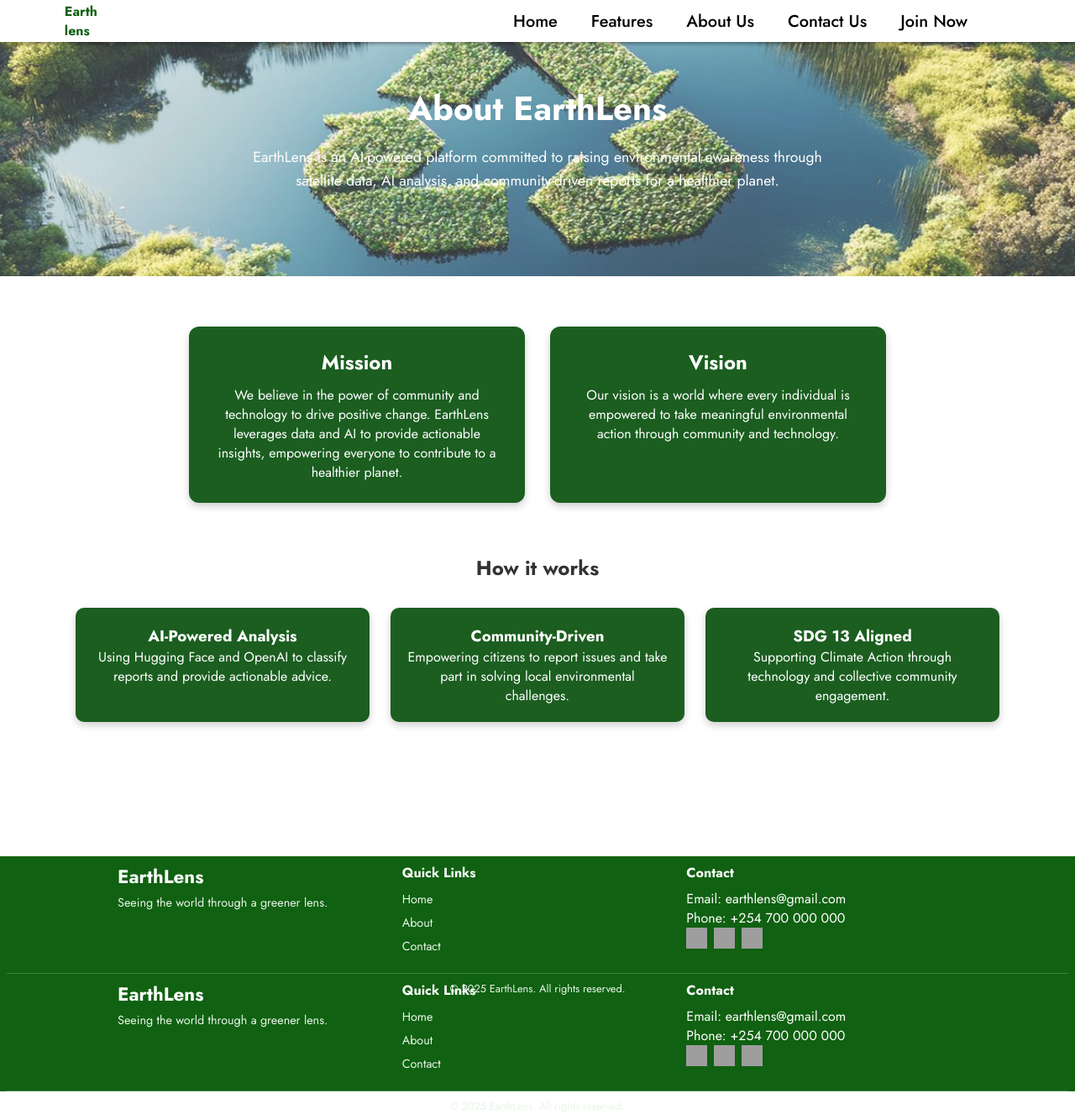
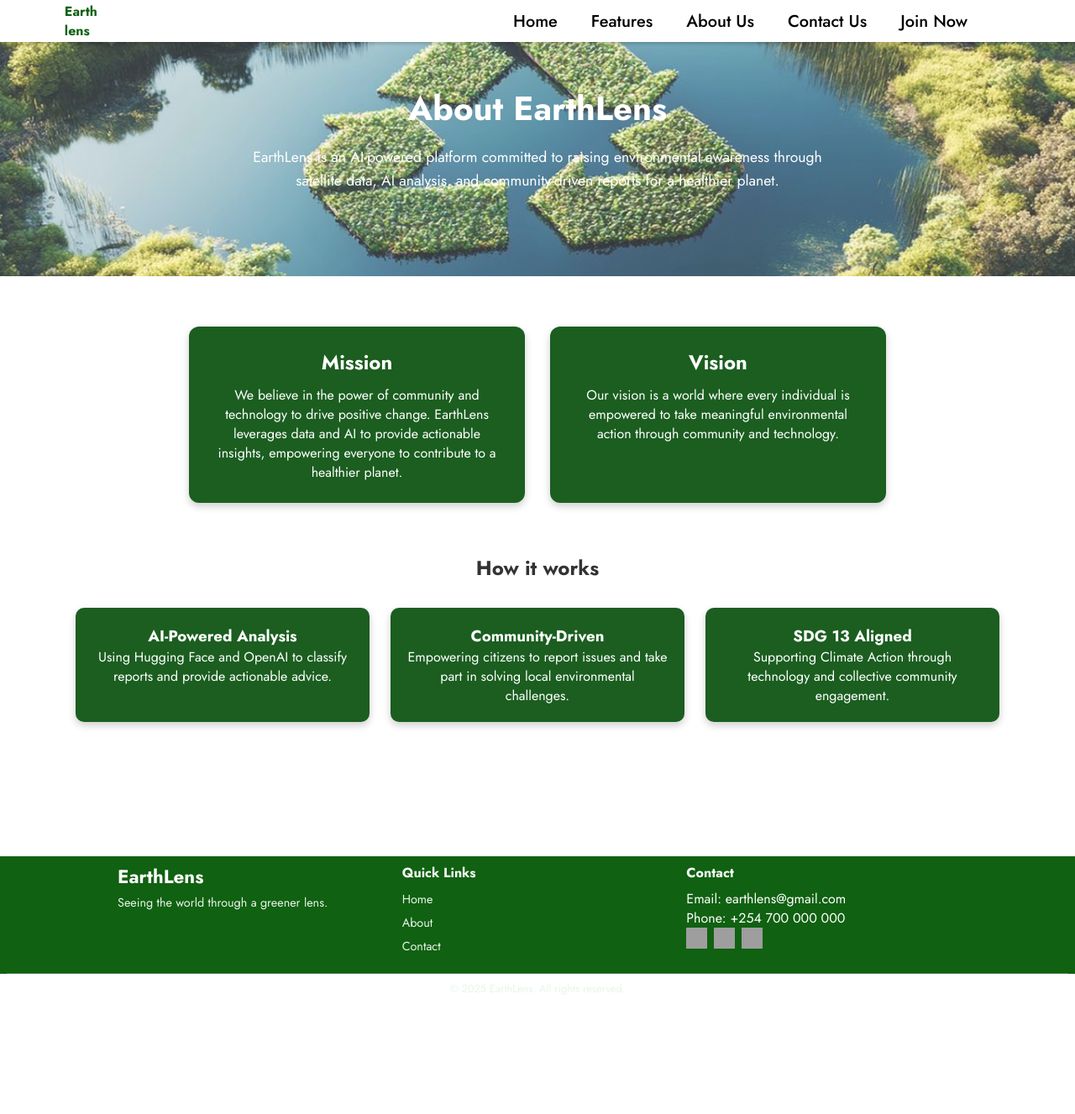
Before and after one commit to art-Mohal-ab/EarthLens, a React (Vite) app in the folder Client/: page /about in a window 1280 px wide. Shown: the whole page at 84% size. After the commit the page ends 1187 px from the top, so only its background shows below. Built offline with nearby package versions, Linux system fonts and the light colour scheme; grey boxes are pictures that could not be loaded.

Commit message:
Remove the footer in about sign up and sign in and also the nav bar in sign in and sign up

```diff
--- a/Client/src/About.jsx
+++ b/Client/src/About.jsx
@@ -1,14 +1,9 @@
 import React from "react";
-import { Link } from 'react-router-dom';
-import Navbar from './components/Navbar/Navbar';
-import Footer from './components/Footer/Footer';
 import "./styles/About.css";
 
 const About = () => {
   return (
-    <div>
-      <Navbar />
-      <section className="about-page">
+    <section className="about-page">
       <div className="about-hero">
         <h1>About EarthLens</h1>
         <p>
@@ -64,8 +59,6 @@
         </div>
       </div>
     </section>
-    <Footer />
-    </div>
   );
 };
 
--- a/Client/src/App.jsx
+++ b/Client/src/App.jsx
@@ -1,5 +1,5 @@
 import React from "react";
-import { BrowserRouter as Router, Routes, Route } from "react-router-dom";
+import { BrowserRouter as Router, Routes, Route, useLocation } from "react-router-dom";
 import Navbar from "./components/Navbar/Navbar";
 import Footer from "./components/Footer/Footer";
 import Login from "./pages/Login";
@@ -9,11 +9,13 @@
 import HomePage from "./HomePage";
 import About from "./About";
 
-const App = () => {
+const AppContent = () => {
+  const location = useLocation();
+  const hideNavFooter = ['/login', '/join'].includes(location.pathname);
+
   return (
-    <Router>
     <div className="app">
-        <Navbar />
+      {!hideNavFooter && <Navbar />}
       <main>
         <Routes>
           <Route path="/" element={<LandingPage />} />
@@ -24,8 +26,15 @@
           <Route path="/about" element={<About />} />
         </Routes>
       </main>
-        <Footer />
+      {!hideNavFooter && <Footer />}
     </div>
+  );
+};
+
+const App = () => {
+  return (
+    <Router>
+      <AppContent />
     </Router>
   );
 };
```
Lines whose indentation alone changed are shown as unchanged.
